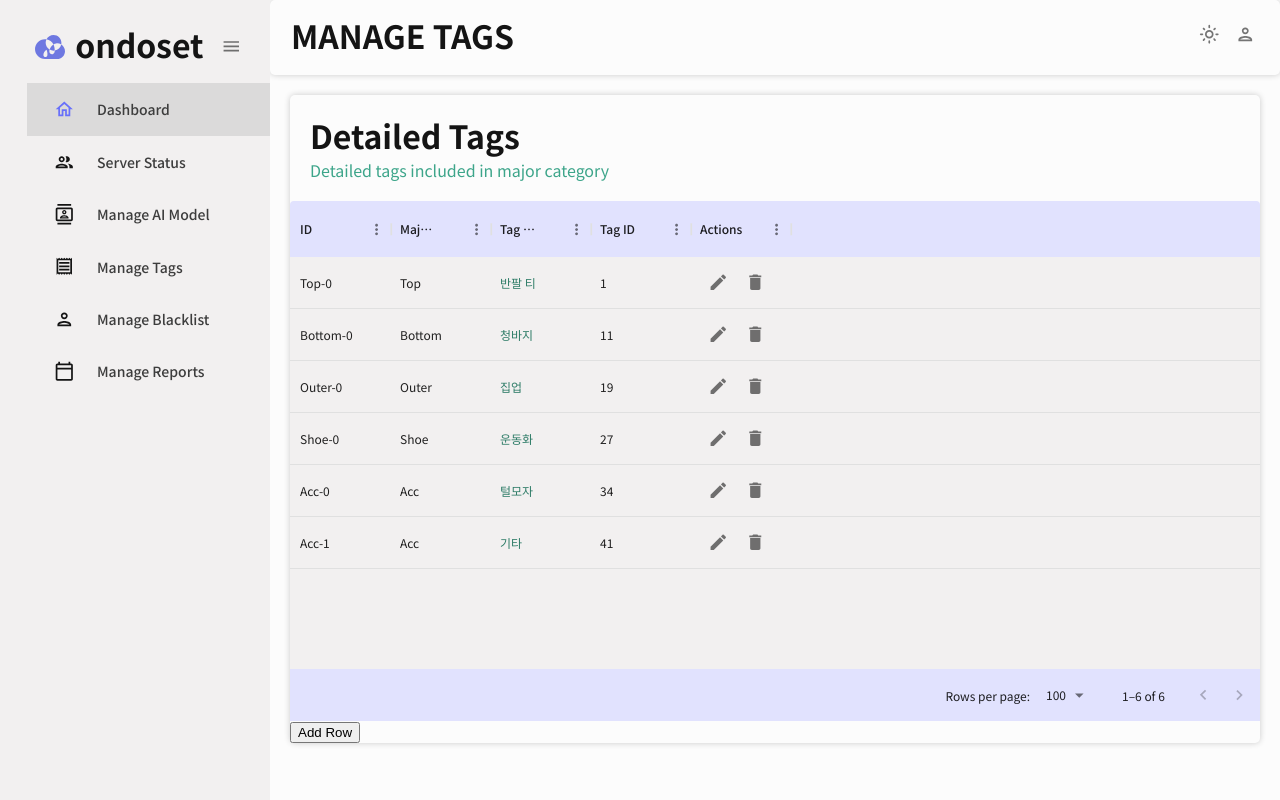
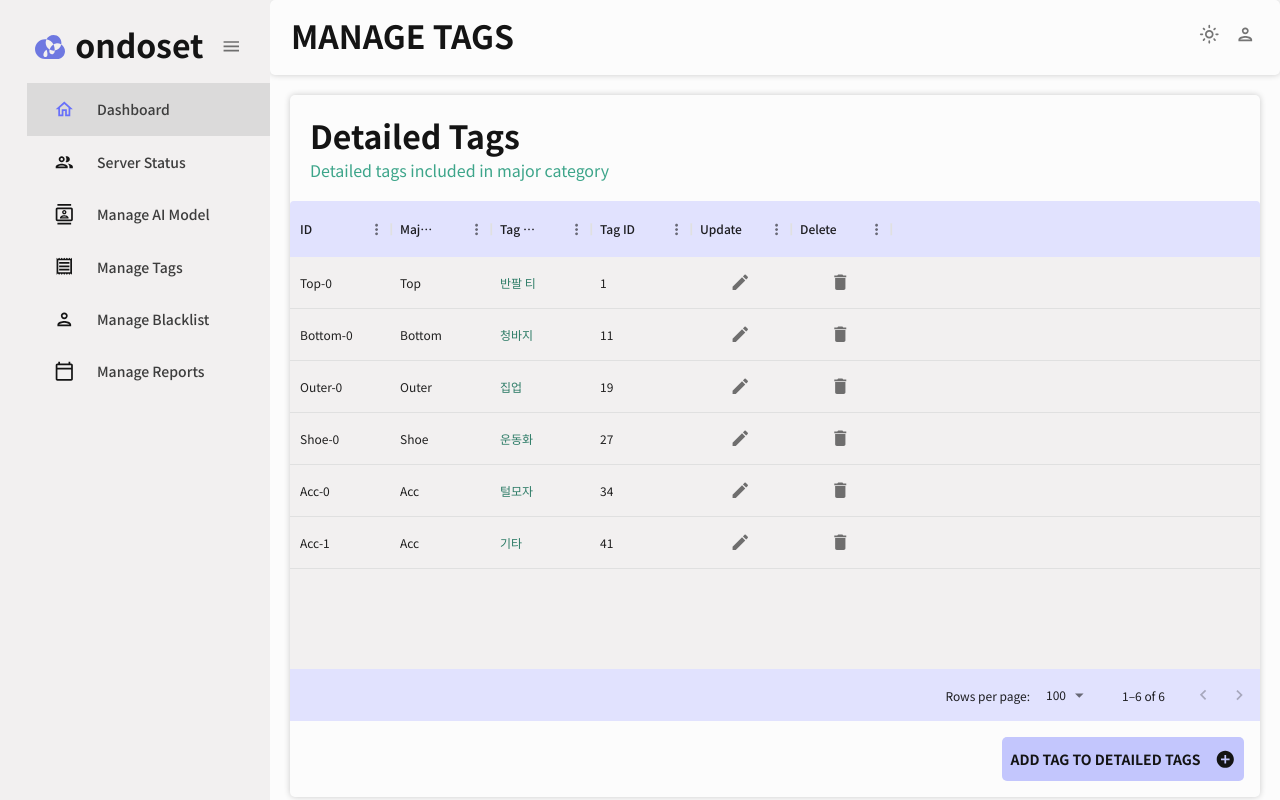
Before and after one commit to Team-Easy/Ondoset_Web, a React (Create React App) app in the folder ondoset-admin/: page /manage-tags in a window 1280 px wide. Built offline with nearby package versions, Linux system fonts and the light colour scheme.

Commit message:
Feat: tag Table customize

```diff
--- a/ondoset-admin/src/scenes/invoices/index.jsx
+++ b/ondoset-admin/src/scenes/invoices/index.jsx
@@ -1,10 +1,12 @@
-import { Box, Typography, IconButton, useTheme } from "@mui/material";
+import { Box, Typography, IconButton, useTheme, Button } from "@mui/material";
 import { DataGrid } from "@mui/x-data-grid";
 import { tokens } from "../../theme";
 import { mockDataInvoices, tagData } from "../../data/mockData";
 import Header from "../../components/Header";
 import EditIcon from "@mui/icons-material/Edit";
 import DeleteIcon from "@mui/icons-material/Delete";
+import AddCircleIcon from "@mui/icons-material/AddCircle";
+import { alignProperty } from "@mui/material/styles/cssUtils";
 
 const Invoices = () => {
   const theme = useTheme();
@@ -44,9 +46,10 @@ const Invoices = () => {
     //   renderCell: () => <div style={{ width: "100%", height: "100%" }}></div>,
     // },
     {
-      field: "actions",
-      headerName: "Actions",
+      field: "actions_update",
+      headerName: "Update",
       sortable: false,
+      align: "center",
       renderCell: (params) => (
         <>
           <IconButton
@@ -55,6 +58,16 @@ const Invoices = () => {
           >
             <EditIcon />
           </IconButton>
+        </>
+      ),
+    },
+    {
+      field: "actions_delete",
+      headerName: "Delete",
+      sortable: false,
+      align: "center",
+      renderCell: (params) => (
+        <>
           <IconButton
             aria-label="Delete"
             onClick={() => handleDelete(params.row.id)}
@@ -116,8 +129,25 @@ const Invoices = () => {
       >
         <DataGrid rows={tagData} columns={columns} disableColumnFilter />
       </Box>
-
-      <button onClick={handleAddRow}>Add Row</button>
+      <Box display="flex" alignItems="center" justifyContent="flex-end" p={2}>
+        <Button
+          onClick={() => handleAddRow()}
+          style={{
+            backgroundColor: colors.blueAccent[800],
+            color: colors.grey[100],
+            border: "none",
+            borderRadius: "5px",
+            cursor: "pointer",
+          }}
+        >
+          <Typography variant="h6" color={colors.grey[100]} fontWeight="bold">
+            Add Tag to Detailed Tags
+          </Typography>
+          <Box ml="15px" mt="6px">
+            <AddCircleIcon color={colors.blueAccent[600]} />
+          </Box>
+        </Button>
+      </Box>
     </Box>
   );
 };
```
